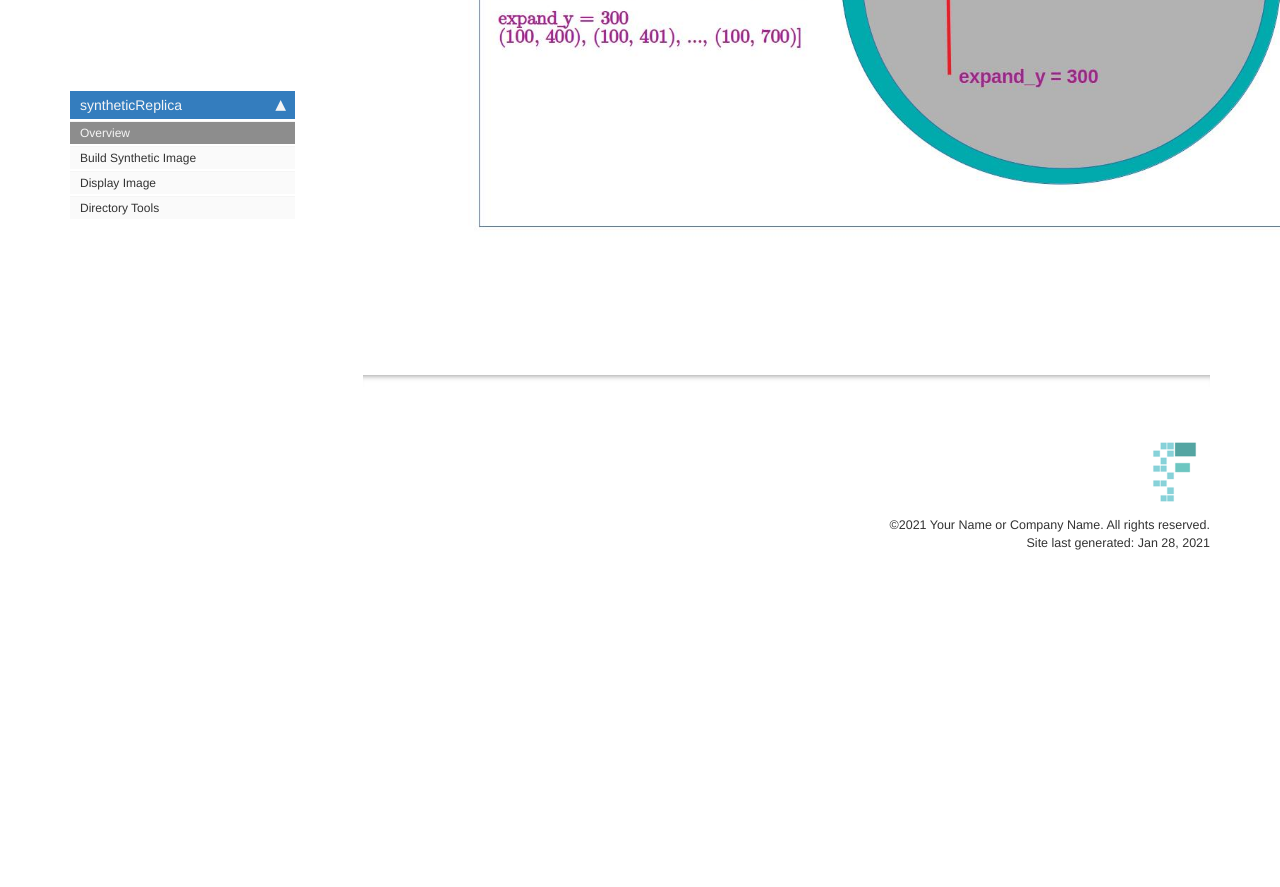
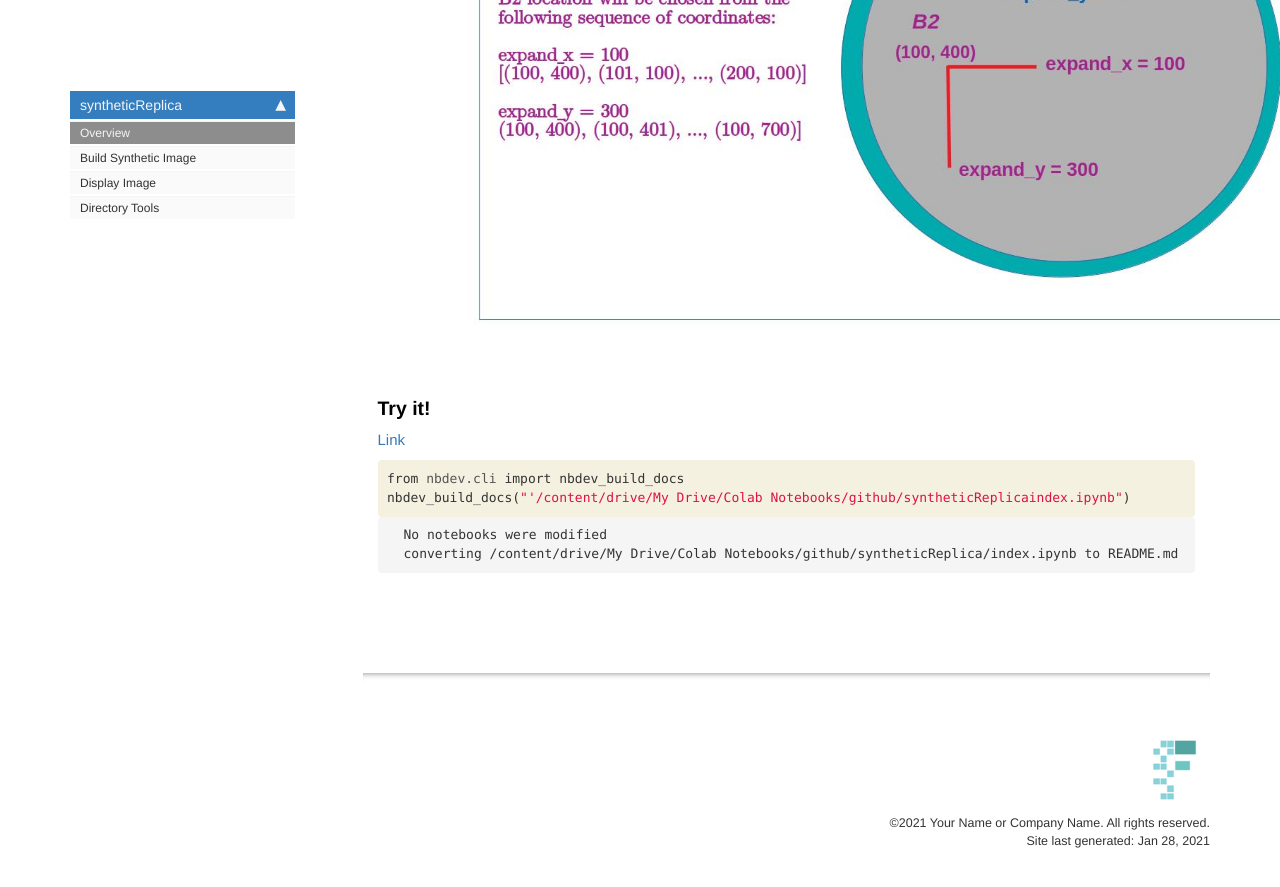
Before and after one commit to chho-work/syntheticReplica, a Jekyll site: the page built from docs/index.html, in a window 1280 px wide and 900 px high, scrolled down 3141 px. Shown: the top 887 px of the window. Built offline with Jekyll 4.4.1, drawn with Linux system fonts in a browser that asks for light colours; nearby versions of some CDN libraries; comment, search, counter and statistics services are not loaded; before the commit the page ends 3744 px from its top, so only the background shows below that; some of the changed text lies outside the part shown.

Commit message:
Update readme, index, docs

```diff
--- a/docs/index.html
+++ b/docs/index.html
@@ -71,7 +71,7 @@ some simple form of tooling to automate the production of composite images.  Ima
 
 <div class="cell border-box-sizing text_cell rendered"><div class="inner_cell">
 <div class="text_cell_render border-box-sizing rendered_html">
-<h3 id="Issues-When-Building-Synthetic-Images">Issues When Building Synthetic Images<a class="anchor-link" href="#Issues-When-Building-Synthetic-Images"> </a></h3><blockquote><p>Problems when making composite images.</p>
+<h3 id="Building-Composite-Images-in-Practice"><strong>Building Composite Images in Practice</strong><a class="anchor-link" href="#Building-Composite-Images-in-Practice"> </a></h3><blockquote><p>Problems when making composite images.</p>
 </blockquote>
 
 </div>
@@ -110,7 +110,9 @@ some simple form of tooling to automate the production of composite images.  Ima
 
 <div class="cell border-box-sizing text_cell rendered"><div class="inner_cell">
 <div class="text_cell_render border-box-sizing rendered_html">
-<h3 id="Positioning-Foreground-Images">Positioning Foreground Images<a class="anchor-link" href="#Positioning-Foreground-Images"> </a></h3>
+<h3 id="Positioning-Foreground-Images"><strong>Positioning Foreground Images</strong><a class="anchor-link" href="#Positioning-Foreground-Images"> </a></h3><blockquote><p>The solution, decide in advance the location to paste foreground images</p>
+</blockquote>
+
 </div>
 </div>
 </div>
@@ -144,4 +146,44 @@ some simple form of tooling to automate the production of composite images.  Ima
 </div>
     {% endraw %}
 
+<div class="cell border-box-sizing text_cell rendered"><div class="inner_cell">
+<div class="text_cell_render border-box-sizing rendered_html">
+<h3 id="Try-it!"><strong>Try it!</strong><a class="anchor-link" href="#Try-it!"> </a></h3><p><a href="">Link</a></p>
+
 </div>
+</div>
+</div>
+    {% raw %}
+
+<div class="cell border-box-sizing code_cell rendered">
+<div class="input">
+
+<div class="inner_cell">
+    <div class="input_area">
+<div class=" highlight hl-ipython3"><pre><span></span><span class="kn">from</span> <span class="nn">nbdev.cli</span> <span class="kn">import</span> <span class="n">nbdev_build_docs</span>
+<span class="n">nbdev_build_docs</span><span class="p">(</span><span class="s2">&quot;&#39;/content/drive/My Drive/Colab Notebooks/github/syntheticReplicaindex.ipynb&quot;</span><span class="p">)</span>
+</pre></div>
+
+    </div>
+</div>
+</div>
+
+<div class="output_wrapper">
+<div class="output">
+
+<div class="output_area">
+
+<div class="output_subarea output_stream output_stdout output_text">
+<pre>No notebooks were modified
+converting /content/drive/My Drive/Colab Notebooks/github/syntheticReplica/index.ipynb to README.md
+</pre>
+</div>
+</div>
+
+</div>
+</div>
+
+</div>
+    {% endraw %}
+
+</div>
```
Also changed, not shown: other parts of docs/index.html (+2 -2 lines), README.md, 1 other file.
